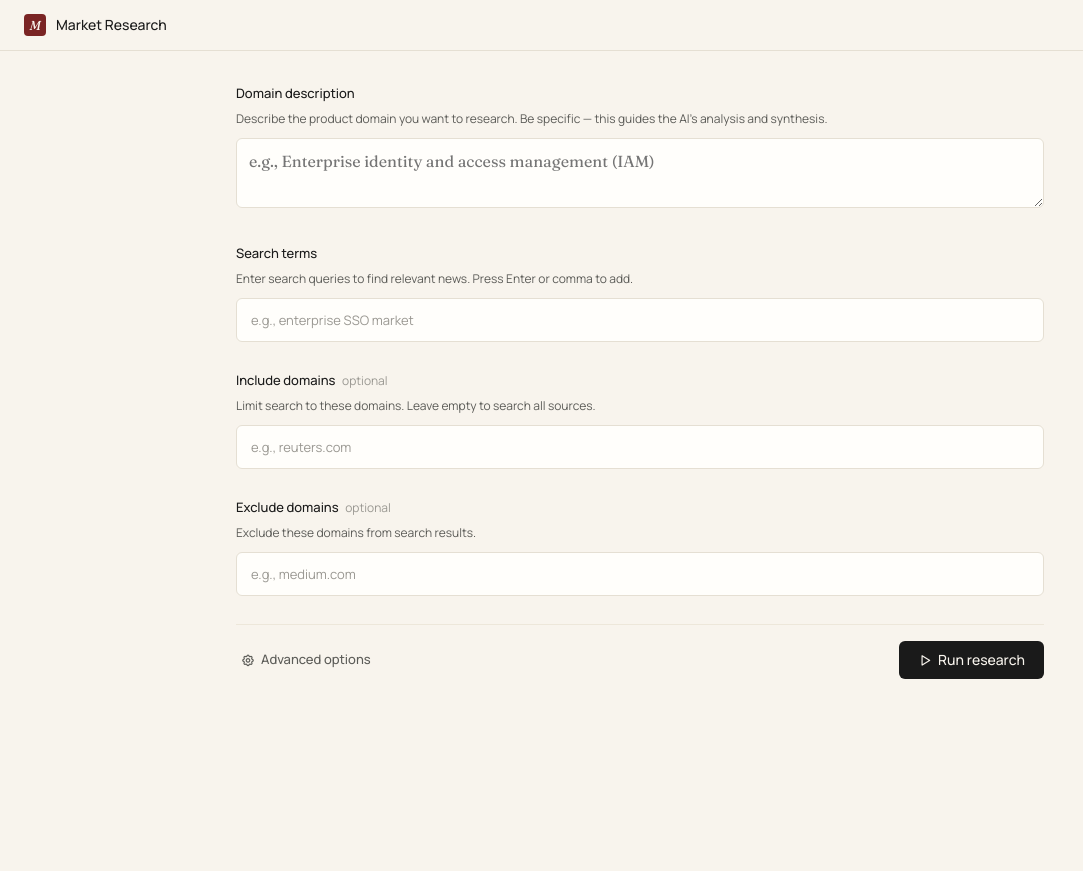
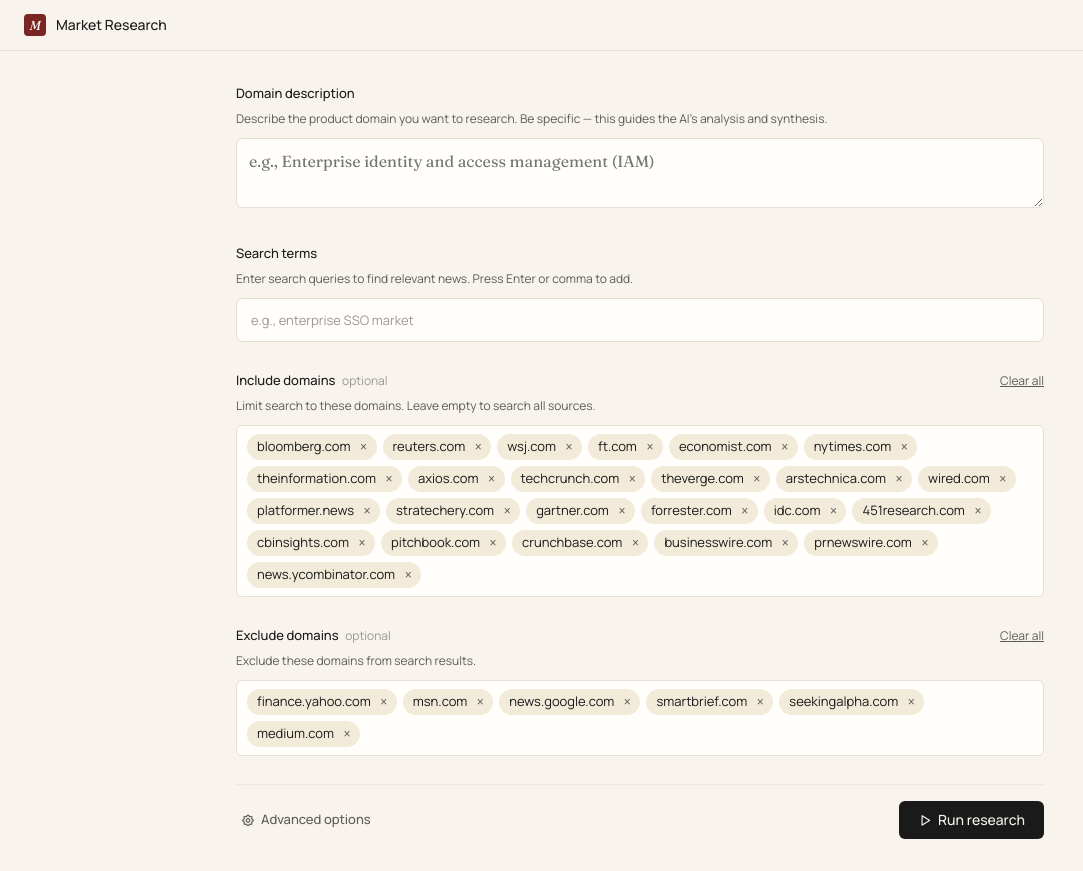
Before and after one commit to quill5966/market-research-pipeline, a React (Vite) app in the folder client/: page / in a window 1280 px wide. Shown: the whole page, without its empty margins (0-1083 px from the left). Before the commit the page ends 800 px from the top, so only its background shows below. Built offline with nearby package versions, Linux system fonts and the light colour scheme.

Commit message:
feat: pre-populate include and exclude domain list

```diff
--- a/client/src/App.tsx
+++ b/client/src/App.tsx
@@ -11,6 +11,7 @@ import { BrowserRouter, Routes, Route } from 'react-router-dom';
 import { NewRunScreen } from './screens/NewRunScreen';
 import { PipelineScreen } from './screens/PipelineScreen';
 import { BriefScreen } from './screens/BriefScreen';
+import { DEFAULT_INCLUDE_DOMAINS, DEFAULT_EXCLUDE_DOMAINS } from './constants';
 
 export interface FormState {
   domain: string;
@@ -19,15 +20,15 @@ export interface FormState {
   excludeDomains: string[];
 }
 
-const EMPTY_FORM: FormState = {
+const INITIAL_FORM: FormState = {
   domain: '',
   searchTerms: [],
-  includeDomains: [],
-  excludeDomains: [],
+  includeDomains: DEFAULT_INCLUDE_DOMAINS,
+  excludeDomains: DEFAULT_EXCLUDE_DOMAINS,
 };
 
 export default function App() {
-  const [formState, setFormState] = useState<FormState>(EMPTY_FORM);
+  const [formState, setFormState] = useState<FormState>(INITIAL_FORM);
 
   return (
     <BrowserRouter>
--- /dev/null
+++ b/client/src/constants.ts
@@ -0,0 +1,35 @@
+export const DEFAULT_INCLUDE_DOMAINS: string[] = [
+  'bloomberg.com',
+  'reuters.com',
+  'wsj.com',
+  'ft.com',
+  'economist.com',
+  'nytimes.com',
+  'theinformation.com',
+  'axios.com',
+  'techcrunch.com',
+  'theverge.com',
+  'arstechnica.com',
+  'wired.com',
+  'platformer.news',
+  'stratechery.com',
+  'gartner.com',
+  'forrester.com',
+  'idc.com',
+  '451research.com',
+  'cbinsights.com',
+  'pitchbook.com',
+  'crunchbase.com',
+  'businesswire.com',
+  'prnewswire.com',
+  'news.ycombinator.com',
+];
+
+export const DEFAULT_EXCLUDE_DOMAINS: string[] = [
+  'finance.yahoo.com',
+  'msn.com',
+  'news.google.com',
+  'smartbrief.com',
+  'seekingalpha.com',
+  'medium.com',
+];
--- a/client/src/index.css
+++ b/client/src/index.css
@@ -171,6 +171,25 @@ body {
   color: var(--ink-faint);
   margin-left: 4px;
   font-size: 12px;
+}
+
+.btn-clear-all {
+  background: none;
+  border: none;
+  cursor: pointer;
+  font-family: var(--font-sans);
+  font-size: 12px;
+  color: var(--ink-soft);
+  text-decoration: underline;
+  padding: 0;
+}
+
+.btn-clear-all:hover:not(:disabled) { color: var(--accent); }
+
+.btn-clear-all:disabled {
+  color: var(--ink-faint);
+  cursor: not-allowed;
+  text-decoration: none;
 }
 
 .field-help {
--- a/client/src/screens/NewRunScreen.tsx
+++ b/client/src/screens/NewRunScreen.tsx
@@ -96,6 +96,14 @@ export function NewRunScreen({ formState, onFormChange }: NewRunScreenProps) {
               <span className="label-text">
                 Include domains <span className="optional">optional</span>
               </span>
+              <button
+                type="button"
+                className="btn-clear-all"
+                onClick={() => setIncludeDomains([])}
+                disabled={includeDomains.length === 0}
+              >
+                Clear all
+              </button>
             </div>
             <p className="field-help">
               Limit search to these domains. Leave empty to search all sources.
@@ -113,6 +121,14 @@ export function NewRunScreen({ formState, onFormChange }: NewRunScreenProps) {
               <span className="label-text">
                 Exclude domains <span className="optional">optional</span>
               </span>
+              <button
+                type="button"
+                className="btn-clear-all"
+                onClick={() => setExcludeDomains([])}
+                disabled={excludeDomains.length === 0}
+              >
+                Clear all
+              </button>
             </div>
             <p className="field-help">
               Exclude these domains from search results.
```
